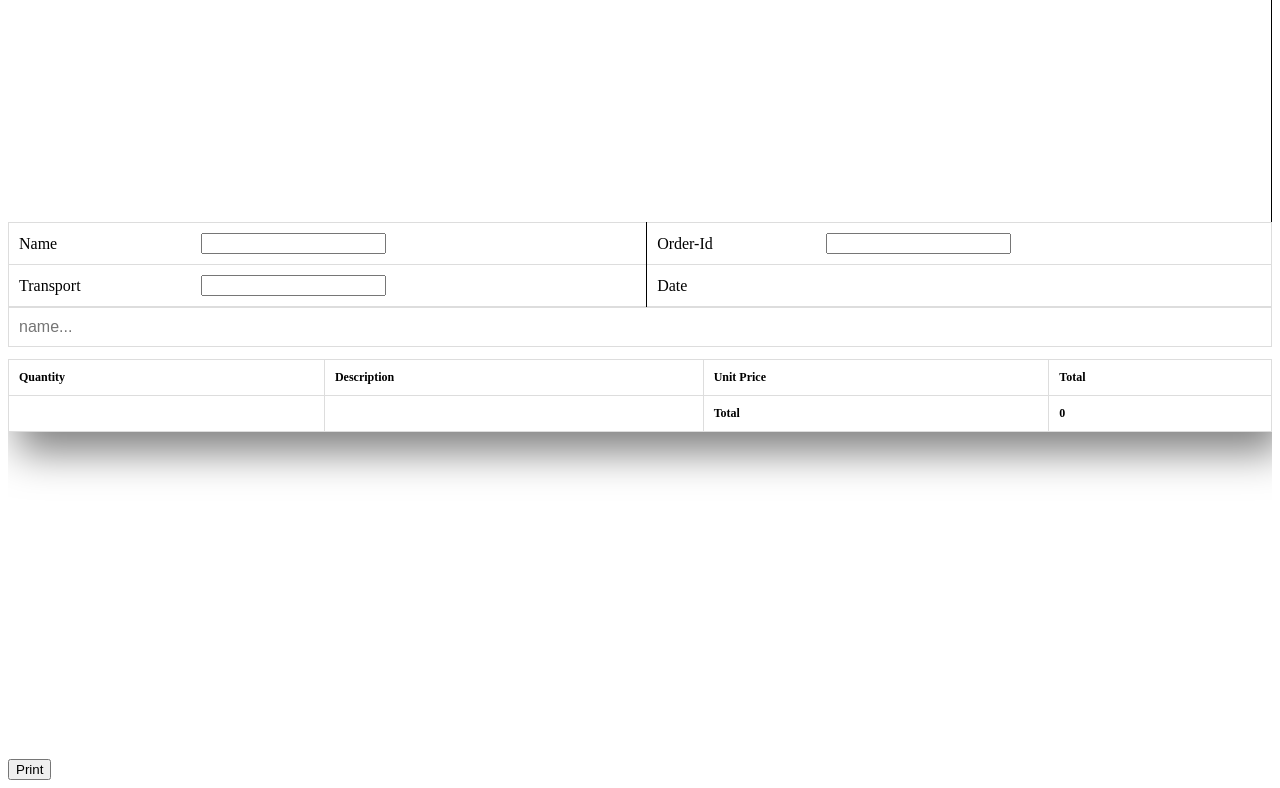
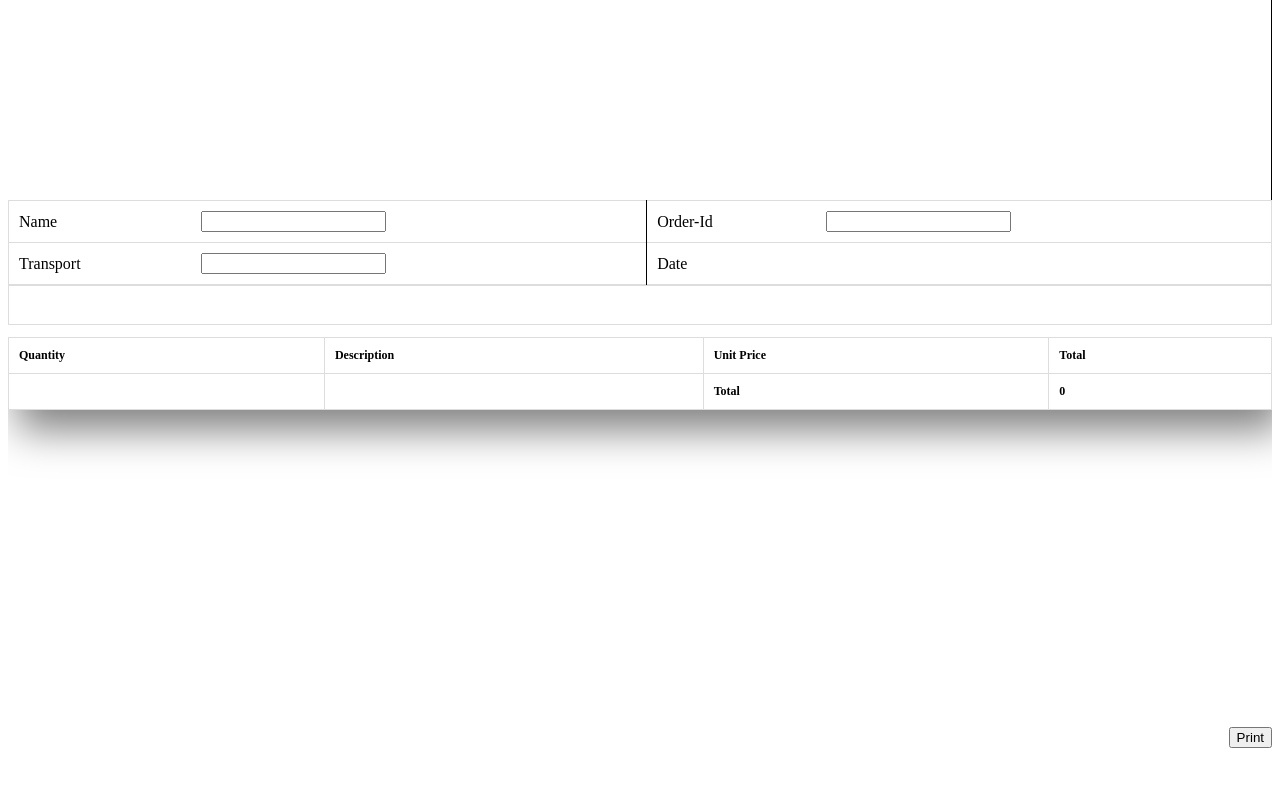
Before and after one commit to vivek-india/dhs, a Python web app: template dhs/dhs/templates/sale.jinja2 in a window 1280 px wide. Shown: the part 375-1163 px from the top of the page. After the commit the page ends 1123 px from the top, so only its background shows below. Run offline with Jinja, Linux system fonts and the light colour scheme; the template is opened without the code that fills it, so the values that code supplies are empty.

Commit message:
Few changes to improve the GUI.

```diff
--- a/dhs/dhs/templates/sale.jinja2
+++ b/dhs/dhs/templates/sale.jinja2
@@ -1,13 +1,12 @@
 <link rel="stylesheet" href="static/dhs.sale.css">
 <script src='static/js/dhs.sale.js'></script>
-
 
 
 <div>
     <div class="col-sm-3" style="border-right: 1px solid black;">
         <input type="text" id="saleInput" class="searchInput" onkeyup="product_search()" placeholder="name...">
 
-        <div id="saleTableDiv" style="overflow-y:scroll;height:537px;">
+        <div id="saleTableDiv" style="overflow-y:scroll;height:515px;">
             <table id="saleTable" class="saleTableStyle" border="1">
               <tr class="header">
                 <th style="aligh:left;">Quantity</th>
@@ -53,9 +52,9 @@
           </tr>
         </table>
 
-        <input type="text" id="soldInput" class="searchInput" onkeyup="sold_product_search()" placeholder="name...">
+        <input type="text" id="soldInput" class="searchInput" onkeyup="sold_product_search()" placeholder="">
 
-        <div id="soldTableDiv" style="overflow-y:scroll;height:400px;">
+        <div id="soldTableDiv" style="overflow-y:scroll;height:390px;" class="KrutiDev_hindi_text;">
             <table id="soldTable" class="boxshadow saleTableStyle" border="1">
               <tr class="header">
                 <th style="aligh:left;">Quantity</th>
@@ -72,6 +71,6 @@
               </tr>
             </table>
         </div>
-        <button type="button" onclick="processOrderForm();"> Print </button>
+        <button type="button" onclick="processOrderForm();" style="float: right;"> Print </button>
     </div>
 </div>
```
Also changed, not shown: dhs/dhs/static/dhs.sale.css (+14 -0 lines), dhs/dhs/static/theme.css (+9 -0 lines), dhs/dhs/templates/layout.jinja2 (+9 -6 lines).
